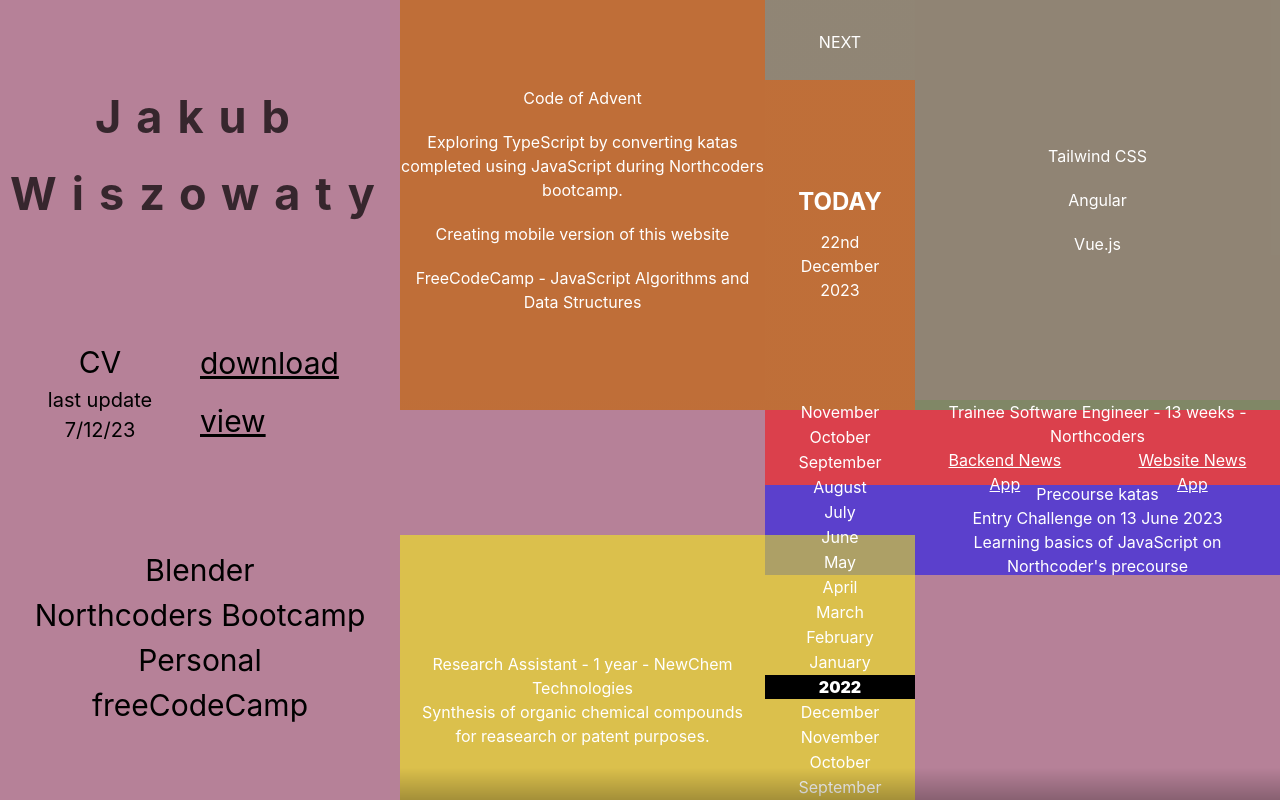
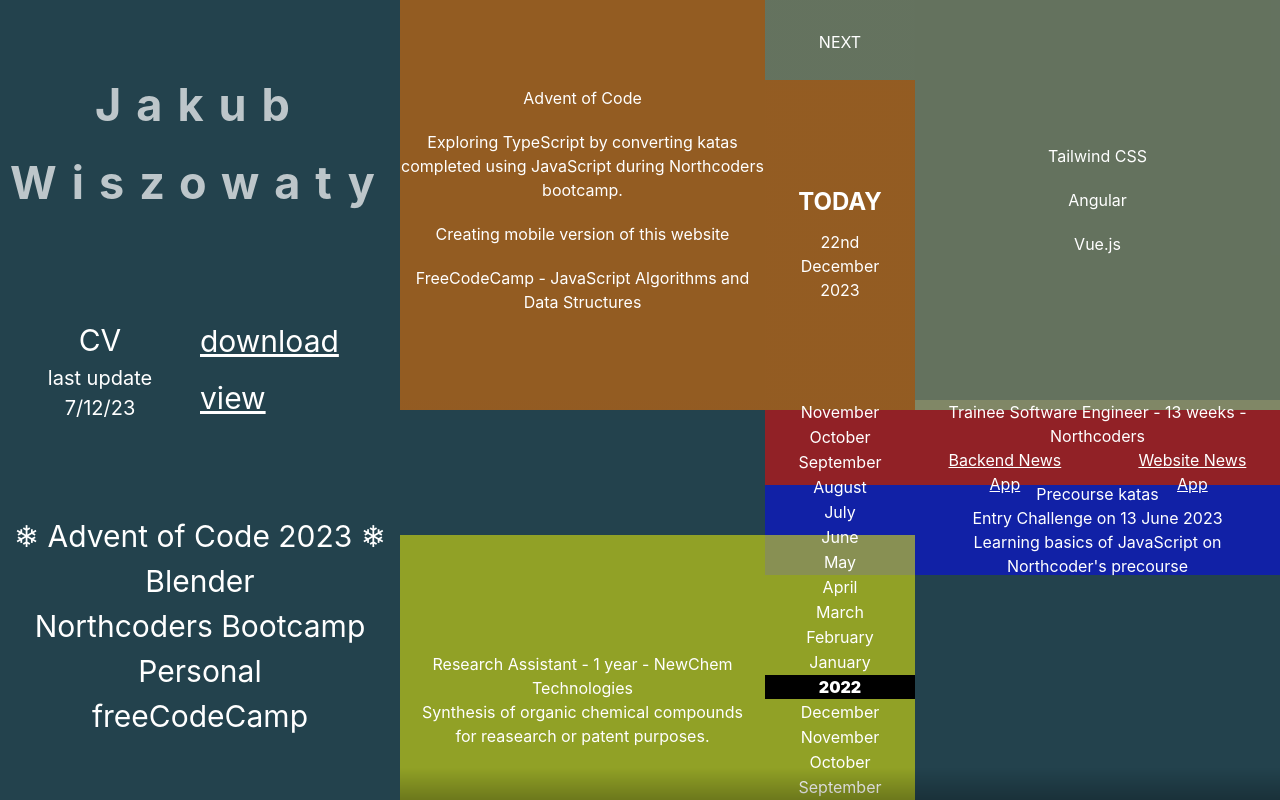
Before and after one commit to jwiszowaty/personal-website, a React (Vite) app: page / in a window 1280 px wide. Built offline with nearby package versions, Linux system fonts and the light colour scheme.

Commit message:
AOC update day 3

```diff
--- a/src/components/Home/Home.jsx
+++ b/src/components/Home/Home.jsx
@@ -5,6 +5,7 @@
 import Personal from '../Pages/Personal.jsx'
 import Freecodecamp from '../Pages/Freecodecamp.jsx'
 import Blender from '../Pages/Blender.jsx'
+import Aoc from '../Pages/Aoc.jsx'
 import '../Timeline/Timeline.css'
 import '../Menu/Menu.css'
 function Home() {
@@ -12,10 +13,11 @@
   return (
     <main className='page'>
       <Menu nav={nav} setNav={setNav} />
-      {nav === "blender" ? <Blender /> :
-        nav === "northcoders" ? <Northcoders /> :
-          nav === "personal" ? <Personal /> :
-            nav === "freecodecamp" ? <Freecodecamp /> : <Timeline />}
+      {nav === "aoc" ? <Aoc /> :
+        nav === "blender" ? <Blender /> :
+          nav === "northcoders" ? <Northcoders /> :
+            nav === "personal" ? <Personal /> :
+              nav === "freecodecamp" ? <Freecodecamp /> : <Timeline />}
     </main>
   )
 }
--- a/src/components/Menu/Menu.css
+++ b/src/components/Menu/Menu.css
@@ -3,7 +3,7 @@
     margin:0;
 }
 .name {
-    color: rgba(0,0,0,0.7);
+    color: rgba(255, 255, 255, 0.7);
     letter-spacing: 15px;
 
 }
@@ -24,8 +24,8 @@
     display: flex;
     flex-direction: column;
     grid-area: menu;
-    background-color: #b68198;
-    color:black;
+    background-color: #23424D;
+    color:rgb(255, 255, 255);
     font-size: 30px;
     width: 400px;
     height: 100%;
@@ -70,17 +70,19 @@
     margin: 0;
 }
 a {
-    color:black;
+    color:rgb(255, 255, 255);
 }
 a:hover {
     font-weight: bolder;
 }
 .nav:hover {
-    text-shadow: 0px 0px 10px rgb(0, 255, 0);
+    text-shadow: 0px 0px 10px rgb(0, 0, 0);
     font-weight: bolder;
 }
 .back {
-    color:white;
+    color:rgb(255, 255, 0);
+    font-weight: 600;
+    letter-spacing: 5px;
 }
 
 @media screen and (max-width: 768px){
--- a/src/components/Menu/Menu.jsx
+++ b/src/components/Menu/Menu.jsx
@@ -20,6 +20,7 @@
       </div>
       <nav>
         <div className="list">
+          {nav === "aoc" ? <p className='back' onClick={() => setNav(undefined)}>back</p> : <p className='nav' onClick={() => setNav("aoc")}>	&#10052; Advent of Code 2023 	&#10052;</p>}
           {nav === "blender" ? <p className='back' onClick={() => setNav(undefined)}>back</p> : <p className='nav' onClick={() => setNav("blender")}>Blender</p>}
           {nav === "northcoders" ? <p className='back' onClick={() => setNav(undefined)}>back</p> : <p className='nav' onClick={() => setNav("northcoders")}>Northcoders Bootcamp</p>}
           {nav === "personal" ? <p className='back' onClick={() => setNav(undefined)}>back</p> : <p className='nav' onClick={()=>setNav("personal")}>Personal</p>}
@@ -32,10 +33,11 @@
           }}>back</button></div> : <button className="dropbtn" onClick={() => setMenu(!menu)}>Menu</button>}
           {menu === true &&
             <div className="dropdown-content">
-            <p className='nav' onClick={() => setNav("blender")}>Blender</p>
-            <p className='nav' onClick={() => setNav("northcoders")}>Northcoders bootcamp</p>
-            <p className='nav' onClick={() => setNav("personal")}>otherPersonal</p>
-            <p className='nav' onClick={() => setNav("freecodecamp")}>freeCodeCamp</p>
+              <p className='nav' onClick={() => setNav("aoc")}>Advent of Code 2023</p>
+              <p className='nav' onClick={() => setNav("blender")}>Blender</p>
+              <p className='nav' onClick={() => setNav("northcoders")}>Northcoders bootcamp</p>
+              <p className='nav' onClick={() => setNav("personal")}>otherPersonal</p>
+              <p className='nav' onClick={() => setNav("freecodecamp")}>freeCodeCamp</p>
           </div>
           }
 
--- /dev/null
+++ b/src/components/Pages/Aoc.css
@@ -0,0 +1,3 @@
+.aoc {
+    color:white
+}
--- /dev/null
+++ b/src/components/Pages/Aoc.jsx
@@ -0,0 +1,15 @@
+import React from 'react'
+
+function Aoc() {
+    return (
+      <section className='aoc'>
+      <p><a href='https://github.com/jwiszowaty/AoC-2023' target='_blank'>ADVENT OF CODE 2023</a></p>
+        <p><a href='https://github.com/jwiszowaty/AoC-2023/tree/main/1-trebuchet' target='_blank'>Day 1: Trebuchet?!</a></p>
+        <p><a href='https://github.com/jwiszowaty/AoC-2023/tree/main/2-cube-conundrum' target='_blank'>Day 2: Cube Conundrum</a></p>
+        <p><a href="https://github.com/jwiszowaty/AoC-2023/tree/main/3-gear-ratios" target='_blank'>Day 3: Gear Ratios</a></p>
+      </section>
+
+  )
+}
+
+export default Aoc
--- a/src/components/Timeline/Timeline.css
+++ b/src/components/Timeline/Timeline.css
@@ -27,7 +27,7 @@
         margin: 0;
         gap: 0 0;
         color:white;
-        background: #b68198;
+        background: #23424D;
     }
     .now {
         grid-area: now;
--- a/src/components/Timeline/Timeline.jsx
+++ b/src/components/Timeline/Timeline.jsx
@@ -22,7 +22,7 @@
     <>
       <section className='timeline-web'>
         <div className="now container">
-          <p>Code of Advent</p>
+          <p>Advent of Code</p>
           <p>Exploring TypeScript by converting  katas completed using JavaScript during Northcoders bootcamp.</p>
           <p>Creating mobile version of this website</p>
           <p>FreeCodeCamp - JavaScript Algorithms and Data Structures</p>
```
Also changed, not shown: 5 other files (tests, documents, lock files or other folders).
